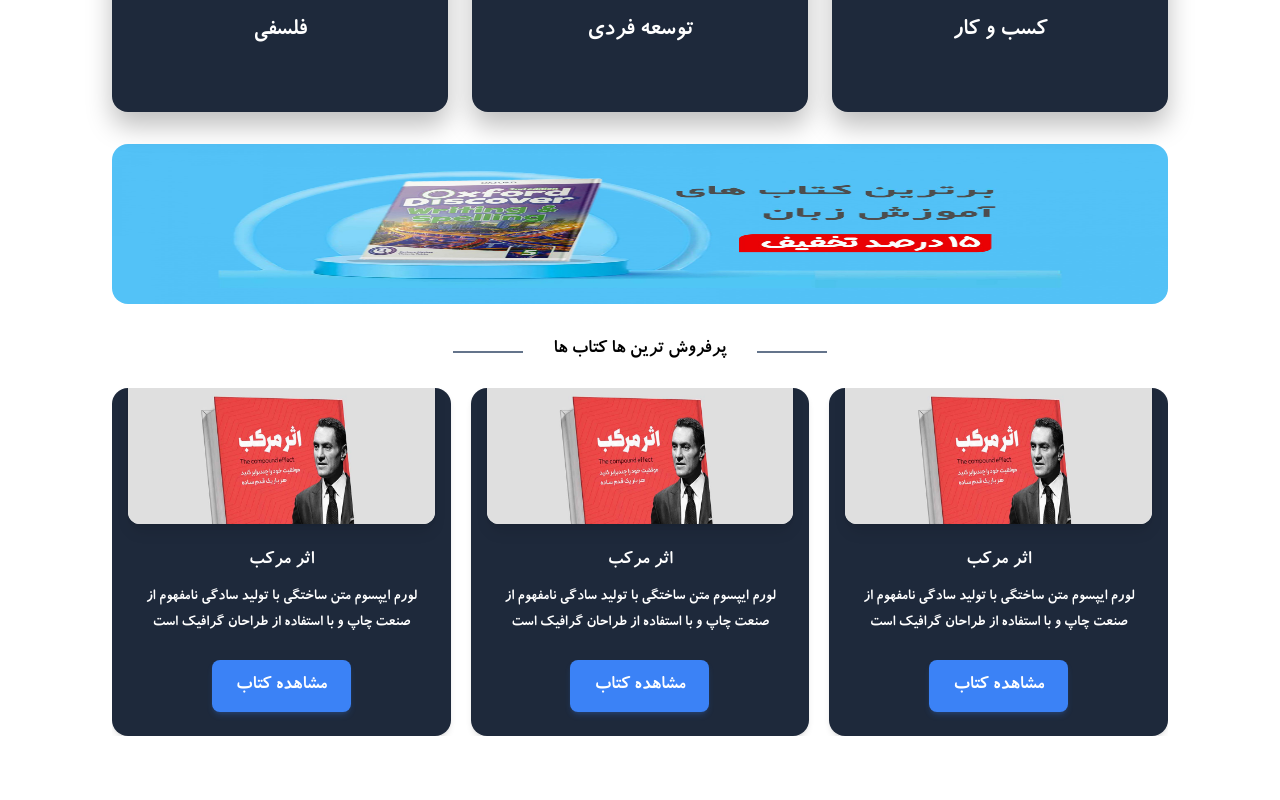
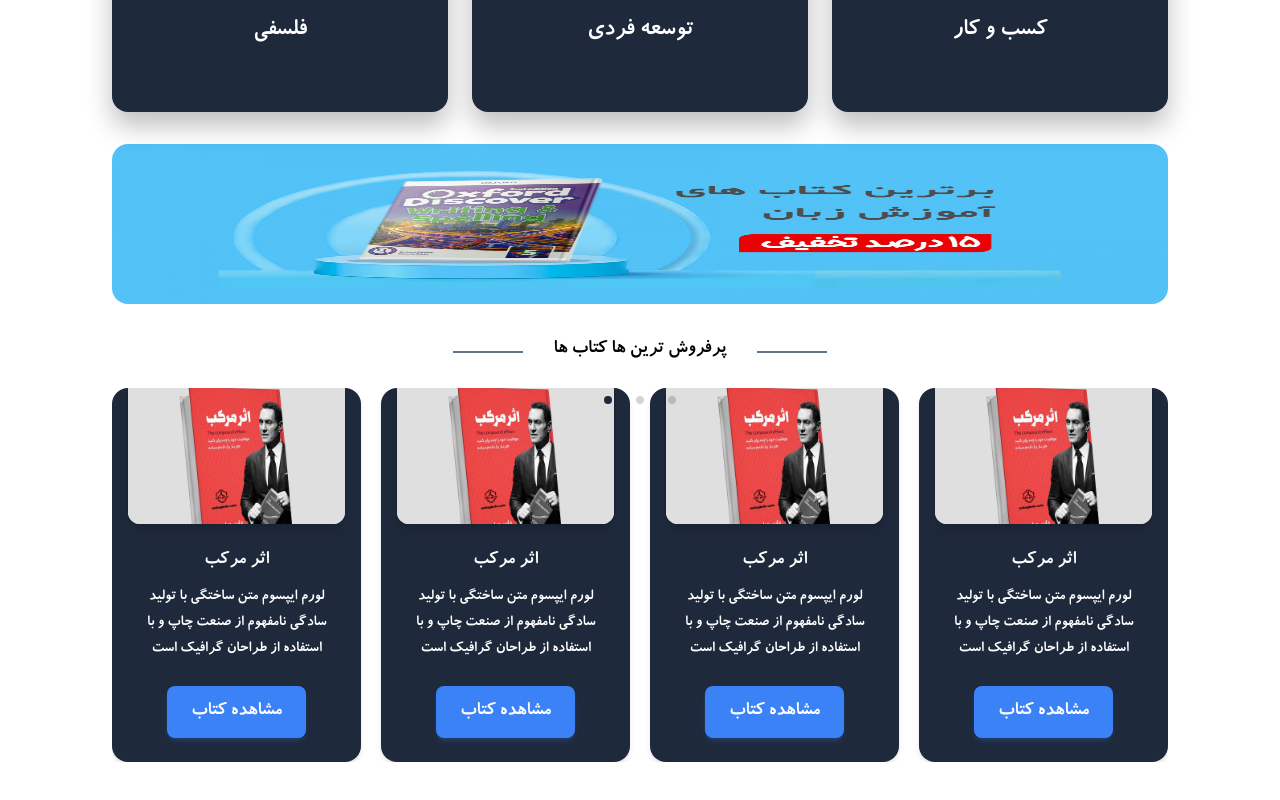
Before and after one commit to amirgh82/Book-Store, a React app: page / in a window 1280 px wide. Shown: the part 1462-2262 px from the top of the page. Built offline with nearby package versions, Linux system fonts and the light colour scheme; the HTML template or start-up script is replaced by a standard one.

Commit message:
fix bug for slider

```diff
--- a/src/App.css
+++ b/src/App.css
@@ -30,6 +30,11 @@
   text-align: center;
 }
 
+@media screen and (max-width: 1268px) {
+  .container {
+    padding: 0 2rem;
+  }
+}
 @media screen and (max-width: 640px) {
   .container {
     padding: 0 4rem;
--- a/src/components/SalesSlider/SalesSlider.jsx
+++ b/src/components/SalesSlider/SalesSlider.jsx
@@ -8,7 +8,7 @@ import 'swiper/css'
 import 'swiper/css/pagination'
 
 // import required modules
-import { Pagination } from 'swiper/modules'
+import { EffectFade, Pagination } from 'swiper/modules'
 import { Link } from 'react-router-dom'
 
 export default function SalesSlider () {
@@ -23,15 +23,15 @@ export default function SalesSlider () {
         }}
         breakpoints={{
           640: {
-            slidesPerView: 1,
+            slidesPerView: 2,
             spaceBetween: 20
           },
           768: {
-            slidesPerView: 2,
+            slidesPerView: 3,
             spaceBetween: 40
           },
           1024: {
-            slidesPerView: 3,
+            slidesPerView: 4,
             spaceBetween: 20
           }
         }}
```
